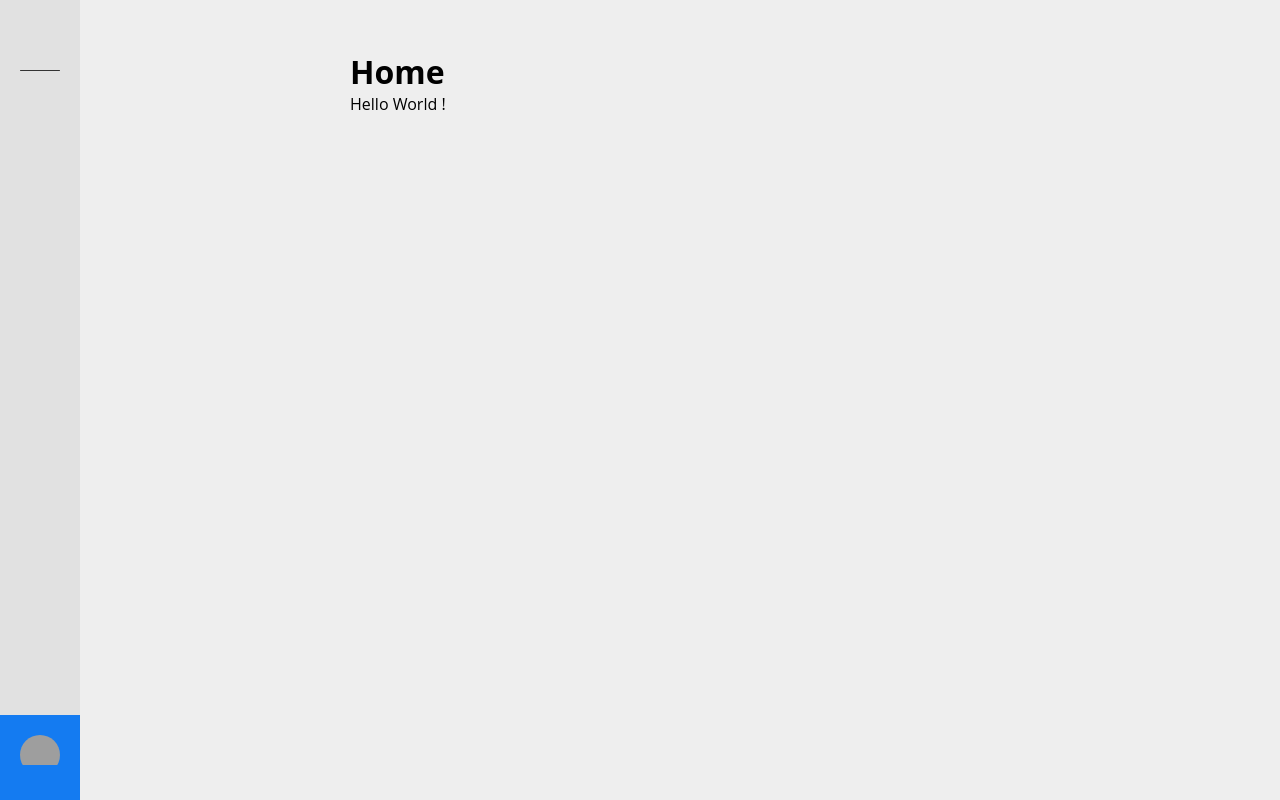
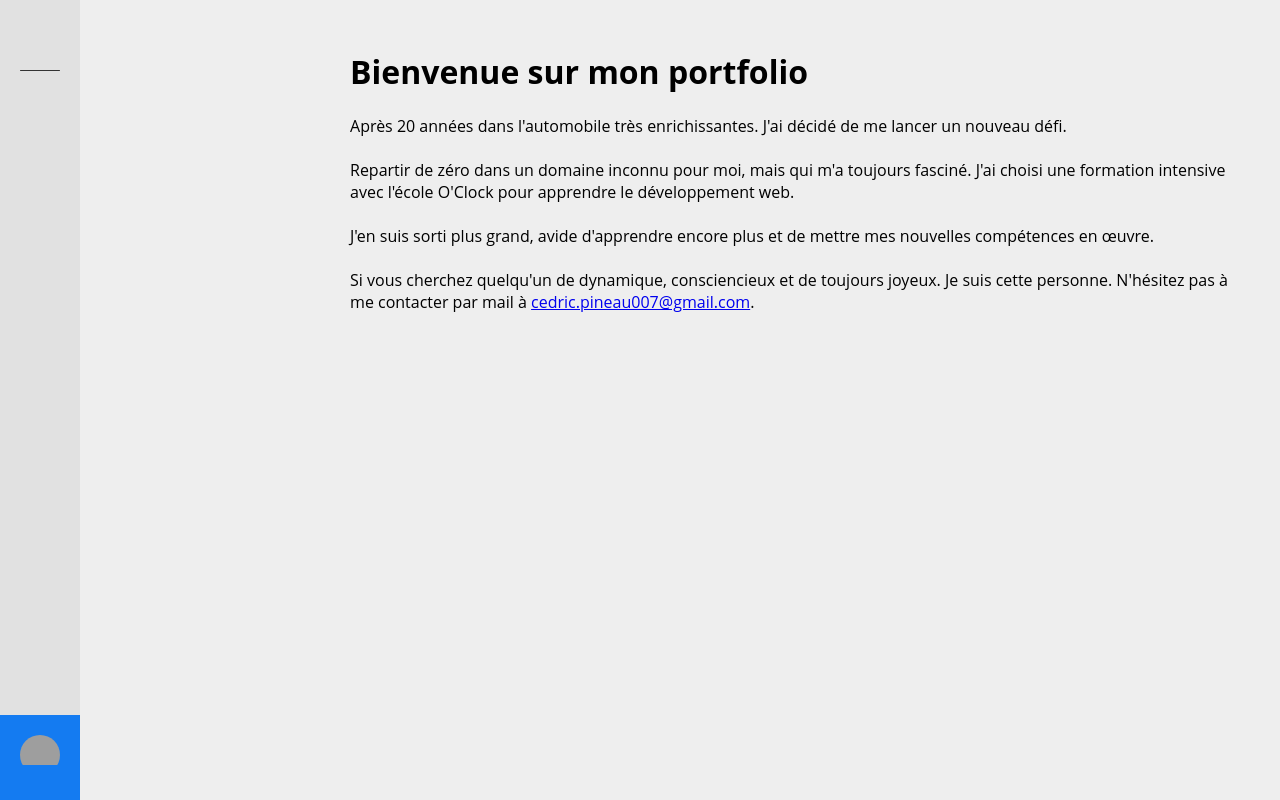
Before and after one commit to CEDRIC-code1982/portfolio, a React (Create React App) app: page / in a window 1280 px wide. Built offline with nearby package versions, Linux system fonts and the light colour scheme; grey boxes are pictures that could not be loaded; the HTML template or start-up script is replaced by a standard one.

Commit message:
text home ok

```diff
--- a/src/components/Home/index.jsx
+++ b/src/components/Home/index.jsx
@@ -4,8 +4,24 @@ import React from 'react';
 
 const Home = () => (
     <div className='home'>
-      <h1>Home</h1>
-      <p>Hello World !</p>
+      <h1>Bienvenue sur mon portfolio</h1>
+      <br />
+      <p>
+         Après 20 années dans l'automobile très enrichissantes. J'ai décidé de me lancer un nouveau défi.
+      </p>
+      <br />
+      <p>
+         Repartir de zéro dans un domaine inconnu pour moi, mais qui m'a toujours fasciné. J'ai choisi une formation intensive avec l'école O'Clock pour apprendre le développement web.
+      </p>
+      <br />
+      <p>
+         J'en suis sorti plus grand, avide d'apprendre encore plus et de mettre mes nouvelles compétences en œuvre.
+      </p>
+      <br />
+      <p>
+         Si vous cherchez quelqu'un de dynamique, consciencieux et de toujours joyeux. Je suis cette personne.
+         N'hésitez pas à me contacter par mail à <a href="mailto:cedric.pineau007@gmail.com" >cedric.pineau007@gmail.com</a>.
+      </p>
     </div>
 
   );
--- a/src/components/Projects/index.jsx
+++ b/src/components/Projects/index.jsx
@@ -4,7 +4,10 @@ import React from 'react';
 
 const Projects = () => (
     <div className='home'>
-      <h1>Projects</h1>
+      <div className='react'>
+      <h1>Projet React</h1>
+      </div>
+
     </div>
 
   );
--- a/src/components/SideMenu.js
+++ b/src/components/SideMenu.js
@@ -87,7 +87,7 @@ const SideMenu = () => {
         </div>
         <div className="user-info">
           <h5>Cédric Pineau</h5>
-          <a href="mailto:cedric.pineau007@gmail.com" >cedric.pineau007@gmail.com</a>
+          <p>cedric.pineau007@gmail.com</p>
         </div>
       </div>
     </div>
```
